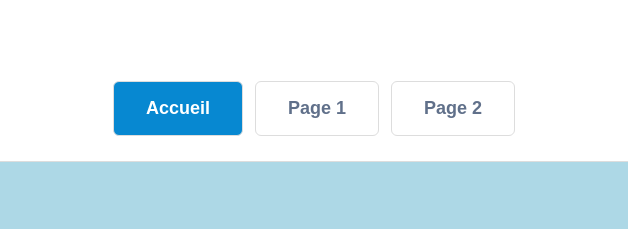
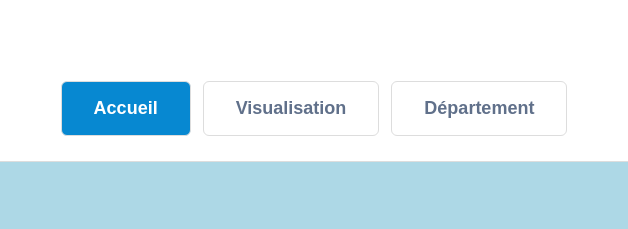
Before and after one commit to elouennael19-dev/projet_web_A3, a plain HTML site: page web/index.html in a window 1280 px wide. Shown: the part 126-355 px from the top of the page, 326-954 px from the left. Drawn offline with Linux system fonts and the light colour scheme.

Commit message:
index.html

```diff
--- a/web/index.html
+++ b/web/index.html
@@ -17,8 +17,8 @@
 
         <nav class="navbar">
             <a href="index.html" class="active">Accueil</a>
-            <a href="page1.html">Page 1</a>
-            <a href="page2.html">Page 2</a>
+            <a href="page1.html">Visualisation</a>
+            <a href="page2.html">Département</a>
         </nav>
     </header>
 
```
